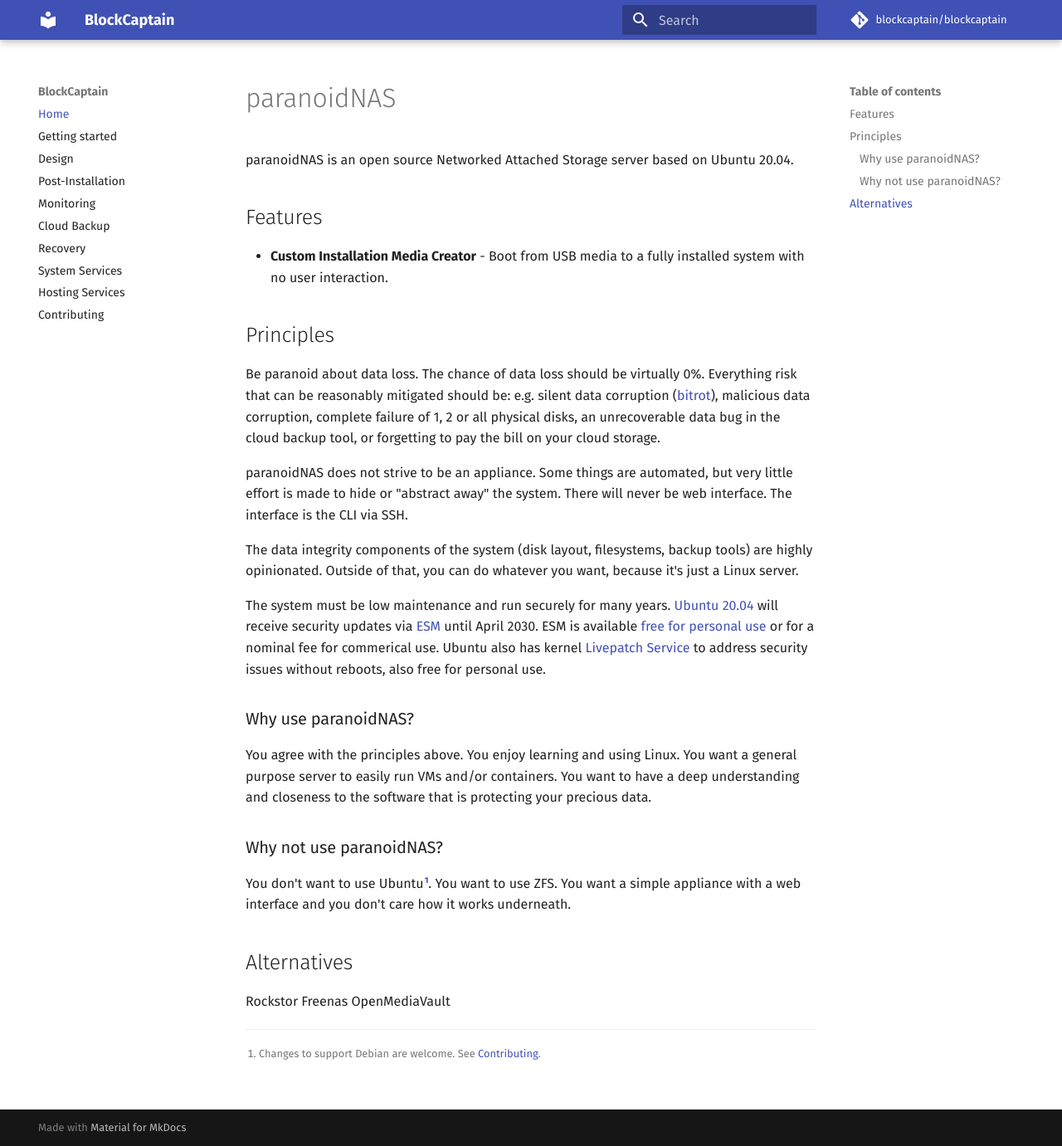
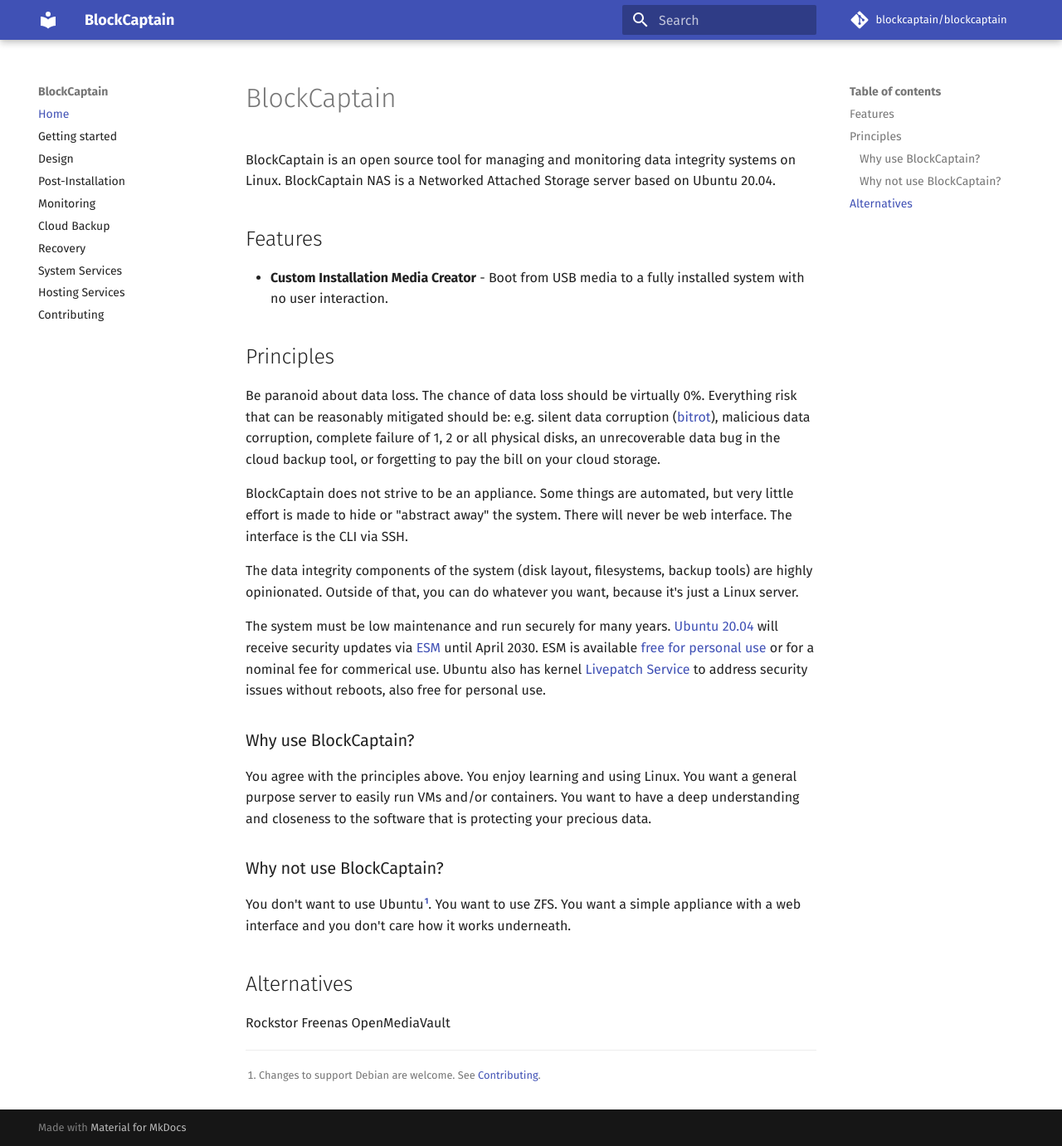
Before and after one commit to blockcaptain/blockcaptain-docs, an MkDocs documentation site: the page built from docs/index.md, in a window 1280 px wide and 1381 px high. Shown: the whole window at 83% size. Built offline with MkDocs 1.6.1 and Material for MkDocs 9.7.7, drawn with Linux system fonts in a browser that asks for light colours; comment, search, counter and statistics services are not loaded.

Commit message:
Update index.md

```diff
--- a/docs/index.md
+++ b/docs/index.md
@@ -1,6 +1,6 @@
-# paranoidNAS
+# BlockCaptain
 
-paranoidNAS is an open source Networked Attached Storage server based on Ubuntu 20.04.
+BlockCaptain is an open source tool for managing and monitoring data integrity systems on Linux. BlockCaptain NAS is a Networked Attached Storage server based on Ubuntu 20.04.
 
 ## Features
 
@@ -10,7 +10,7 @@ paranoidNAS is an open source Networked Attached Storage server based on Ubuntu
 
 Be paranoid about data loss. The chance of data loss should be virtually 0%. Everything risk that can be reasonably mitigated should be: e.g. silent data corruption ([bitrot](https://en.wikipedia.org/wiki/Data_degradation)), malicious data corruption, complete failure of 1, 2 or all physical disks, an unrecoverable data bug in the cloud backup tool, or forgetting to pay the bill on your cloud storage.
 
-paranoidNAS does not strive to be an appliance. Some things are automated, but very little effort
+BlockCaptain does not strive to be an appliance. Some things are automated, but very little effort
 is made to hide or "abstract away" the system. There will never be web interface. The interface is the CLI via SSH.
 
 The data integrity components of the system (disk layout, filesystems, backup tools) are highly opinionated. Outside of that,
@@ -20,12 +20,12 @@ The system must be low maintenance and run securely for many years. [Ubuntu 20.0
 via [ESM](https://ubuntu.com/esm) until April 2030. ESM is available [free for personal use](https://ubuntu.com/advantage) or for a nominal fee for commerical use.
 Ubuntu also has kernel [Livepatch Service](https://ubuntu.com/livepatch) to address security issues without reboots, also free for personal use.
 
-### Why use paranoidNAS?
+### Why use BlockCaptain?
 
 You agree with the principles above. You enjoy learning and using Linux. You want a general purpose server to easily run VMs and/or containers.
 You want to have a deep understanding and closeness to the software that is protecting your precious data.
 
-### Why not use paranoidNAS?
+### Why not use BlockCaptain?
 
 You don't want to use Ubuntu[^1]. You want to use ZFS. You want a simple appliance with a web interface and you don't care how it works underneath.
 
```
